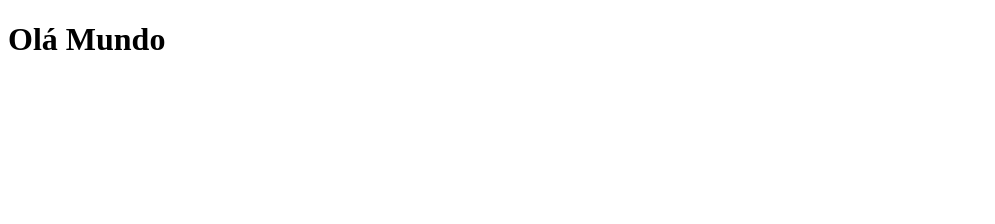
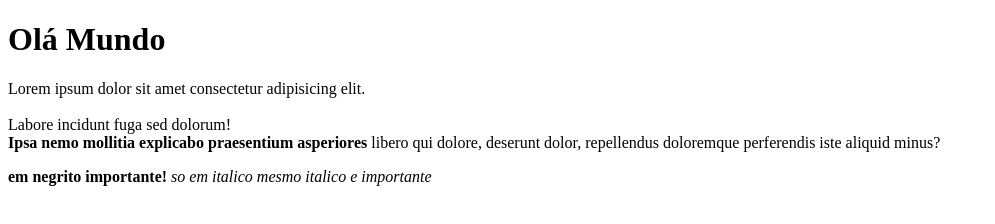
Before and after one commit to chidekina/html-aula1, a plain HTML site: page index.html in a window 1280 px wide. Shown: the whole page, without its empty margins (0-995 px from the left). Drawn offline with Linux system fonts and the light colour scheme.

Commit message:
tags de formatação de texto

```diff
--- a/index.html
+++ b/index.html
@@ -4,9 +4,15 @@
     <meta charset="UTF-8">
     <meta name="viewport" content="width=device-width, initial-scale=1.0">
     <link rel="stylesheet" href="index.css">
-    <title>Document</title>
+    <title>HTML - aula1</title>
 </head>
 <body>
     <h1>Olá Mundo</h1>
+    <p>Lorem ipsum dolor sit amet consectetur adipisicing elit. <br><br>Labore incidunt fuga sed dolorum! <br><b>Ipsa nemo mollitia explicabo praesentium asperiores</b> libero qui dolore, deserunt dolor, repellendus doloremque perferendis iste aliquid minus?</p>
+    <b>em negrito</b>
+    <strong>importante!</strong>
+    <i>so em italico mesmo</i>
+    <em>italico e importante</em>
 </body>
 </html>
+<script src="app.js"></script>
```
